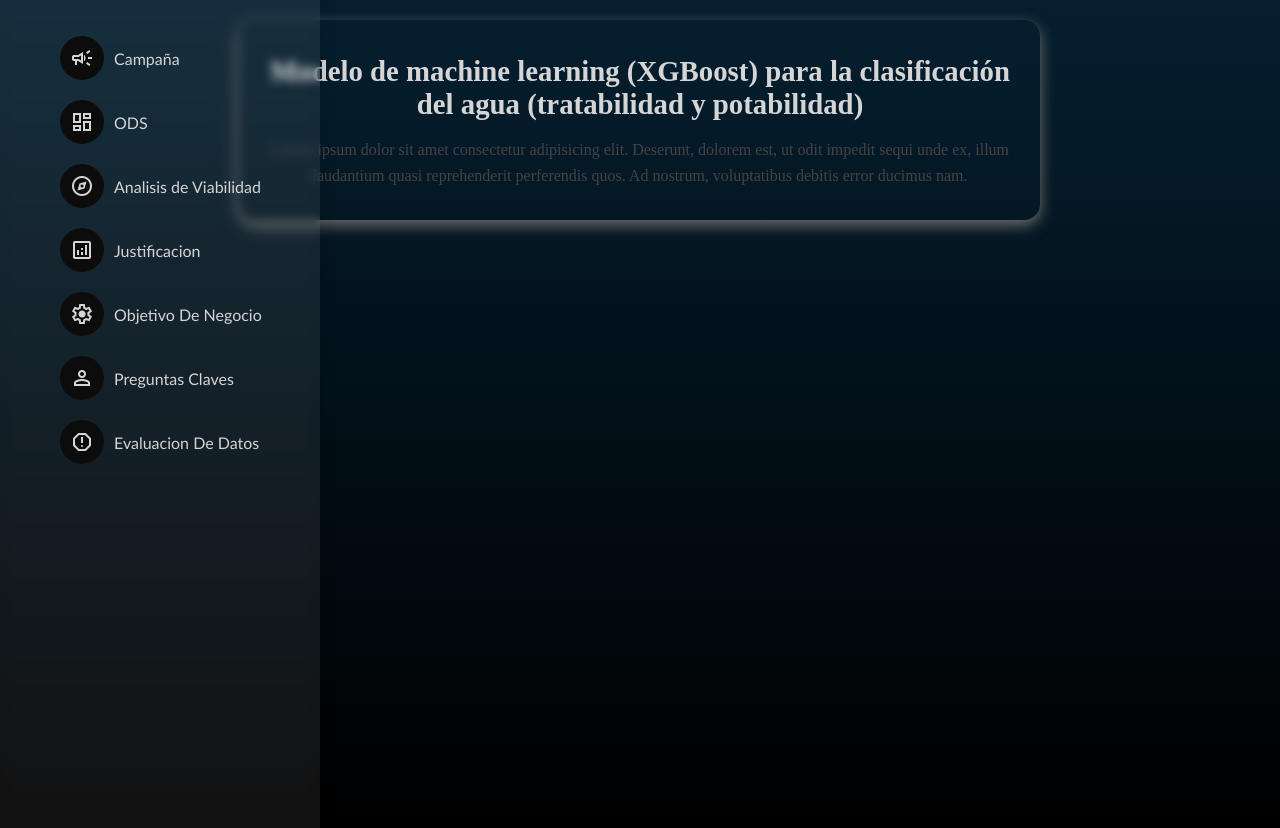
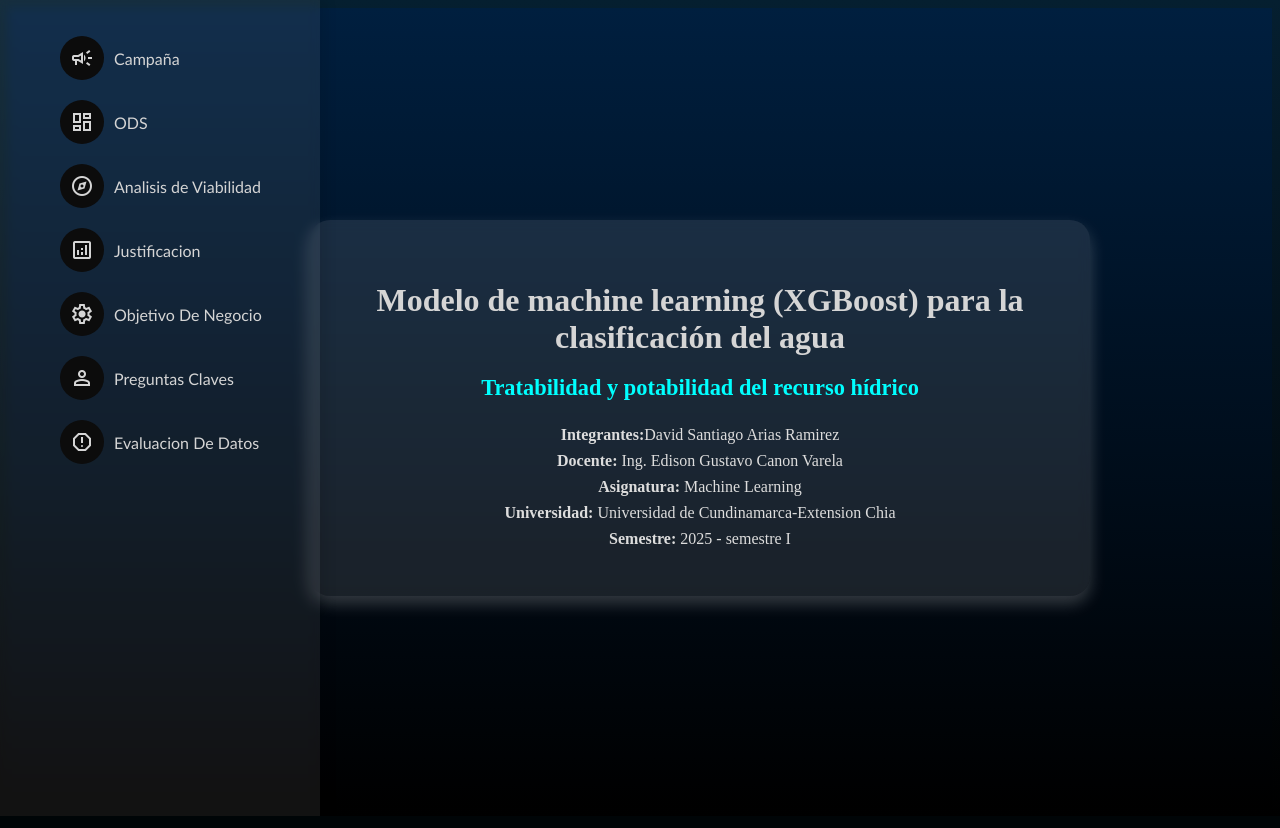
Before and after one commit to Arias1178/proyecto_ods_agua, a Flask app: page / in a window 1280 px wide. Run offline with Flask 3, Linux system fonts and the light colour scheme; parts of the project's set-up code (start-up, migrations or seed data) failed here and were passed over.

Commit message:
css y html menu final

```diff
--- a/static/menu.css
+++ b/static/menu.css
@@ -112,3 +112,39 @@ a {
     border-radius: 1rem;
     overflow: hidden;
 }
+.contenedor-presentacion {
+    display: flex;
+    justify-content: center;
+    align-items: center;
+    min-height: 100vh;
+    padding-left: 120px; /* espacio para el menú lateral */
+    background: linear-gradient(to bottom, #001f3f, #000000);
+}
+
+.cuadro-presentacion {
+    background-color: rgba(255, 255, 255, 0.1);
+    padding: 40px;
+    border-radius: 20px;
+    box-shadow: 0px 8px 16px rgba(255, 255, 255, 0.2);
+    color: white;
+    max-width: 700px;
+    text-align: center;
+    backdrop-filter: blur(5px);
+}
+
+.cuadro-presentacion h1 {
+    font-size: 2rem;
+    margin-bottom: 15px;
+}
+
+.cuadro-presentacion h2 {
+    font-size: 1.4rem;
+    margin-bottom: 25px;
+    color: #00ffff;
+}
+
+.cuadro-presentacion p {
+    font-size: 1rem;
+    margin: 8px 0;
+    color: #ddd;
+}
--- a/templates/menu.html
+++ b/templates/menu.html
@@ -8,16 +8,20 @@
     <link href="https://fonts.googleapis.com/css2?family=Material+Symbols+Outlined" rel="stylesheet" />
 </head>
 <body>
-<div class="presentacion">
-    <div class="cuadro sombra">
-        <h1>Modelo de machine learning (XGBoost) para la clasificación del agua (tratabilidad y potabilidad)</h1>
-        <p>Lorem ipsum dolor sit amet consectetur adipisicing elit. Deserunt, dolorem est, ut odit impedit sequi unde ex, illum laudantium quasi reprehenderit perferendis quos. Ad nostrum, voluptatibus debitis error ducimus nam.</p>
+<div class="contenedor-presentacion">
+    <div class="cuadro-presentacion">
+        <h1>Modelo de machine learning (XGBoost) para la clasificación del agua</h1>
+        <h2>Tratabilidad y potabilidad del recurso hídrico</h2>
+        <p><strong>Integrantes:</strong>David Santiago Arias Ramirez</p>
+        <p><strong>Docente:</strong> Ing. Edison Gustavo Canon Varela</p>
+        <p><strong>Asignatura:</strong> Machine Learning</p>
+        <p><strong>Universidad:</strong> Universidad de Cundinamarca-Extension Chia</p>
+        <p><strong>Semestre:</strong> 2025 - semestre I</p>
     </div>
 </div>
 <div class="menu">
     <ul class="menu-content">
         <li><a href="{{ url_for('index') }}"><span class="material-symbols-outlined">campaign</span><span>Campaña</span></a></li>
-        <!-- Agrega más opciones cuando tengas más rutas -->
         <li><a href="{{ url_for('ods') }}"><span class="material-symbols-outlined">dashboard</span><span>ODS</span></a></li>
         <li><a href="{{ url_for('viabilidad') }}"><span class="material-symbols-outlined">explore</span><span>Analisis de Viabilidad</span></a></li>
         <li><a href="{{ url_for('justificacion') }}"><span class="material-symbols-outlined">analytics</span><span>Justificacion</span></a></li>
```
